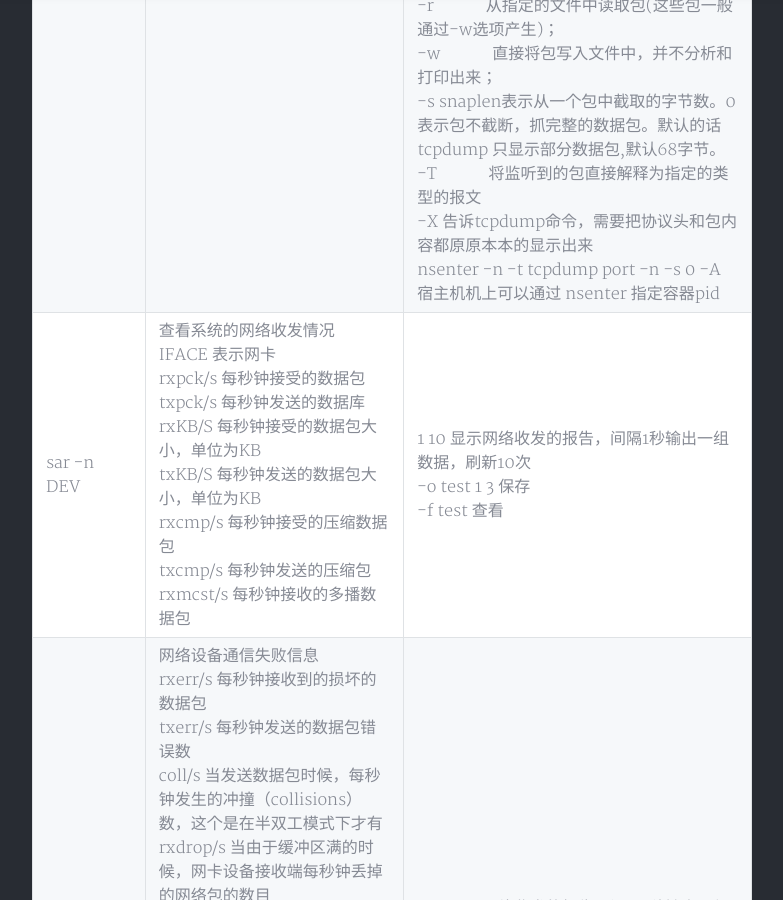
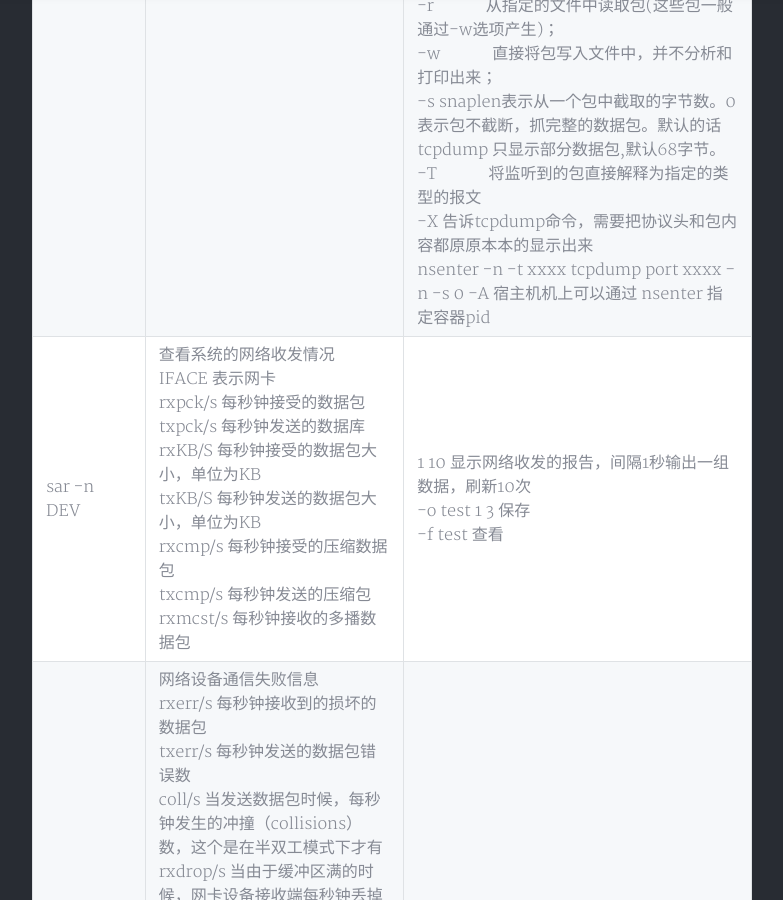
Before and after one commit to ica10888/ica10888.github.io, a Jekyll site: the page built from _posts/2022-12-19-Linux 运维命令 Collection.md, in a window 1280 px wide and 900 px high, scrolled down 11953 px. Shown: the whole window, without its empty margins (248-1031 px from the left). Built offline with Jekyll 4.4.1, drawn with Linux system fonts in a browser that asks for light colours; nearby versions of some CDN libraries; a style sheet for code colours, icons or effects is not loaded.

Commit message:
Update 2022-12-19-Linux 运维命令 Collection.md

```diff
--- a/_posts/2022-12-19-Linux 运维命令 Collection.md
+++ b/_posts/2022-12-19-Linux 运维命令 Collection.md
@@ -228,7 +228,7 @@ tmpfs            93M     0   93M   0% /run/user/0
 | ss          | 获取 socket 统计信息                                         | -anp 显示所有监听端口的进程<br/>-t 显示 TCP 协议的 sockets<br/>-u 显示 UDP 协议的 sockets<br/> |
 | netstat     | 监控TCP/IP网络                                               | -atnlp 使用ip地址列出所有处理监听状态的TCP端口，且加上程序名<br/>-t 显示 TCP 协议端口<br/>-u 显示 UDP 协议端口<br/> |
 | ifstat      | 统计网络接口活动状态                                         | -tT 更详细的报告<br/>-a 监控所有网络接口<br/>                |
-| tcpdump     | 抓包工具                                                     | src 172.21.0.1 and tcp port 8080  -n -s 0 -A  打印来自 ip 172.21.0.1和端口 8080 的包并显示详细信息<br/>-nn -vv -X udp port 11000 udp抓包<br/>-i docker0 host 172.21.0.1 -nn 网卡和 dst/src 的数据<br/>-a 　　　将网络地址和广播地址转变成名字；<br/>-d 　　　将匹配信息包的代码以人们能够理解的汇编格式给出；<br/>-dd 　　　将匹配信息包的代码以c语言程序段的格式给出；<br/>-ddd 　　　将匹配信息包的代码以十进制的形式给出；<br/>-e 　　　在输出行打印出数据链路层的头部信息，包括源mac和目的mac，以及网络层的协议；<br/>-f 　　　将外部的Internet地址以数字的形式打印出来；<br/>-l 　　　使标准输出变为缓冲行形式；<br/>-n 　　　指定将每个监听到数据包中的域名转换成IP地址后显示，不把网络地址转换成名字；<br/>-nn：    指定将每个监听到的数据包中的域名转换成IP、端口从应用名称转换成端口号后显示<br/>-t 　　　在输出的每一行不打印时间戳；<br/>-v 　　　输出一个稍微详细的信息，例如在ip包中可以包括ttl和服务类型的信息；<br/>-vv 　　　输出详细的报文信息；<br/>-c 　　　在收到指定的包的数目后，tcpdump就会停止；<br/>-F 　　　从指定的文件中读取表达式,忽略其它的表达式；<br/>-i 　　　指定监听的网络接口；<br/>-p：    将网卡设置为非混杂模式，不能与host或broadcast一起使用<br/>-r 　　　从指定的文件中读取包(这些包一般通过-w选项产生)；<br/>-w 　　　直接将包写入文件中，并不分析和打印出来；<br/> -s          snaplen表示从一个包中截取的字节数。0表示包不截断，抓完整的数据包。默认的话 tcpdump 只显示部分数据包,默认68字节。<br/>-T 　　　将监听到的包直接解释为指定的类型的报文<br/>-X            告诉tcpdump命令，需要把协议头和包内容都原原本本的显示出来<br/> nsenter -n -t  <pid> tcpdump   port <port number>  -n -s 0 -A 宿主机机上可以通过 nsenter 指定容器pid<br/>|
+| tcpdump     | 抓包工具                                                     | src 172.21.0.1 and tcp port 8080  -n -s 0 -A  打印来自 ip 172.21.0.1和端口 8080 的包并显示详细信息<br/>-nn -vv -X udp port 11000 udp抓包<br/>-i docker0 host 172.21.0.1 -nn 网卡和 dst/src 的数据<br/>-a 　　　将网络地址和广播地址转变成名字；<br/>-d 　　　将匹配信息包的代码以人们能够理解的汇编格式给出；<br/>-dd 　　　将匹配信息包的代码以c语言程序段的格式给出；<br/>-ddd 　　　将匹配信息包的代码以十进制的形式给出；<br/>-e 　　　在输出行打印出数据链路层的头部信息，包括源mac和目的mac，以及网络层的协议；<br/>-f 　　　将外部的Internet地址以数字的形式打印出来；<br/>-l 　　　使标准输出变为缓冲行形式；<br/>-n 　　　指定将每个监听到数据包中的域名转换成IP地址后显示，不把网络地址转换成名字；<br/>-nn：    指定将每个监听到的数据包中的域名转换成IP、端口从应用名称转换成端口号后显示<br/>-t 　　　在输出的每一行不打印时间戳；<br/>-v 　　　输出一个稍微详细的信息，例如在ip包中可以包括ttl和服务类型的信息；<br/>-vv 　　　输出详细的报文信息；<br/>-c 　　　在收到指定的包的数目后，tcpdump就会停止；<br/>-F 　　　从指定的文件中读取表达式,忽略其它的表达式；<br/>-i 　　　指定监听的网络接口；<br/>-p：    将网卡设置为非混杂模式，不能与host或broadcast一起使用<br/>-r 　　　从指定的文件中读取包(这些包一般通过-w选项产生)；<br/>-w 　　　直接将包写入文件中，并不分析和打印出来；<br/> -s          snaplen表示从一个包中截取的字节数。0表示包不截断，抓完整的数据包。默认的话 tcpdump 只显示部分数据包,默认68字节。<br/>-T 　　　将监听到的包直接解释为指定的类型的报文<br/>-X            告诉tcpdump命令，需要把协议头和包内容都原原本本的显示出来<br/> nsenter -n -t  xxxx tcpdump   port xxxx  -n -s 0 -A 宿主机机上可以通过 nsenter 指定容器pid<br/>|
 | sar -n DEV  | 查看系统的网络收发情况<br/>IFACE 表示网卡<br/>rxpck/s  每秒钟接受的数据包 <br/>txpck/s  每秒钟发送的数据库 <br/>rxKB/S  每秒钟接受的数据包大小，单位为KB <br/>txKB/S  每秒钟发送的数据包大小，单位为KB <br/>rxcmp/s  每秒钟接受的压缩数据包 <br/>txcmp/s  每秒钟发送的压缩包 <br/>rxmcst/s  每秒钟接收的多播数据包<br/> | 1 10 显示网络收发的报告，间隔1秒输出一组数据，刷新10次<br/>-o test 1 3  保存<br/>-f test    查看<br/> |
 | sar -n EDVE | 网络设备通信失败信息<br/>rxerr/s  每秒钟接收到的损坏的数据包 <br/>txerr/s  每秒钟发送的数据包错误数 <br/>coll/s  当发送数据包时候，每秒钟发生的冲撞（collisions）数，这个是在半双工模式下才有 <br/>rxdrop/s  当由于缓冲区满的时候，网卡设备接收端每秒钟丢掉的网络包的数目 <br/>txdrop/s 当由于缓冲区满的时候，网络设备发送端每秒钟丢掉的网络包的数目 <br/>txcarr/s  当发送数据包的时候，每秒钟载波错误发生的次数 <br/>rxfram/s   在接收数据包的时候，每秒钟发生的帧对其错误的次数 <br/>rxfifo/s    在接收数据包的时候，每秒钟缓冲区溢出的错误发生的次数 <br/>txfifo/s    在发生数据包 的时候，每秒钟缓冲区溢出的错误发生的次数<br/> | 1 10 显示网络收发的报告，间隔1秒输出一组数据，刷新10次<br/>-o test 1 3  保存<br/>-f test    查看<br/> |
 | sar -n SOCK | 统计socket连接信息<br/>totsck  当前被使用的socket总数 <br/>tcpsck  当前正在被使用的TCP的socket总数 <br/>udpsck   当前正在被使用的UDP的socket总数 <br/>rawsck  当前正在被使用于RAW的skcket总数 <br/>if-frag   当前的IP分片的数目 <br/>tcp-tw  TCP套接字中处于TIME-WAIT状态的连接数量 | 1 10 显示网络收发的报告，间隔1秒输出一组数据，刷新10次<br/>-o test 1 3  保存<br/>-f test    查看<br/> |
```
